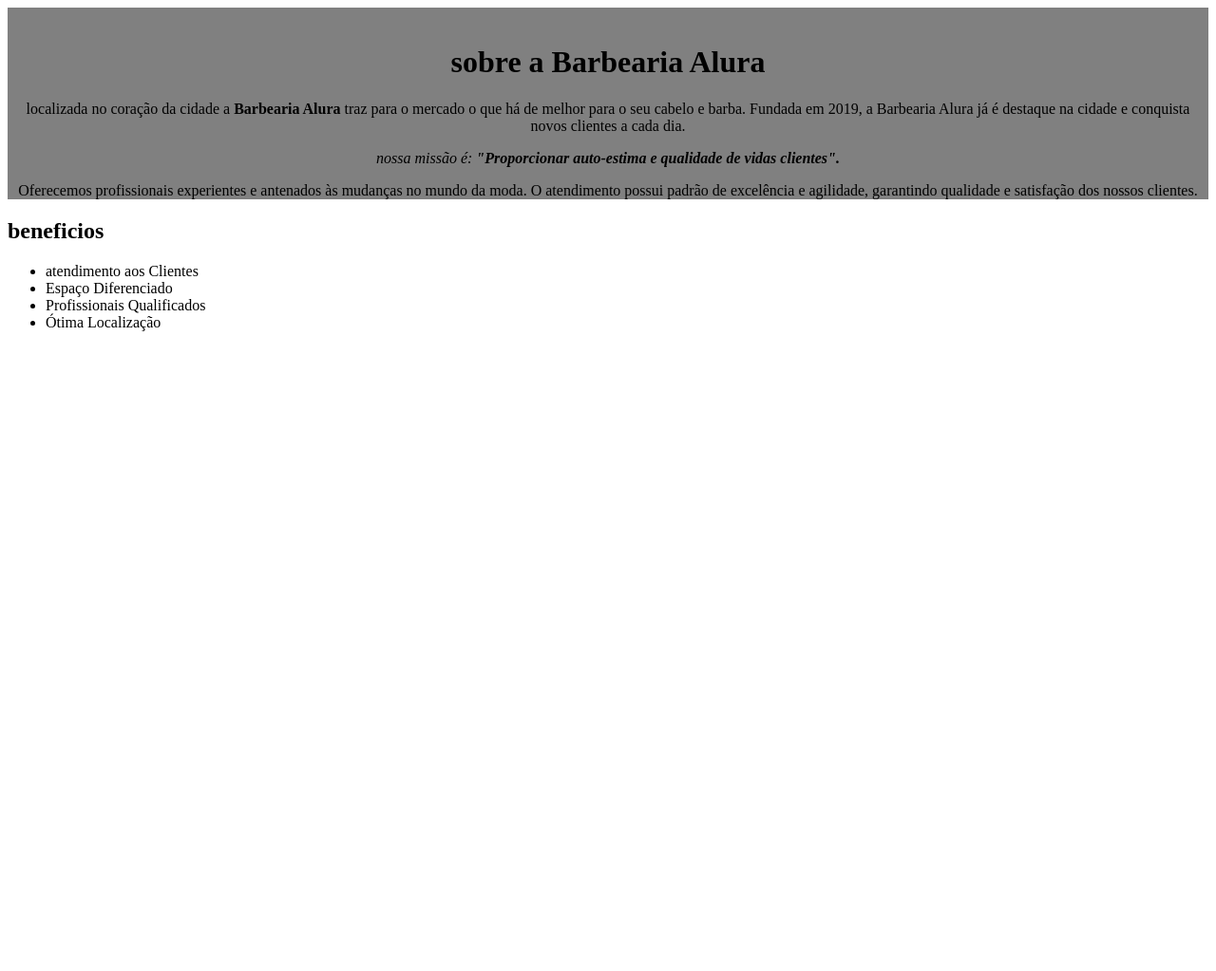
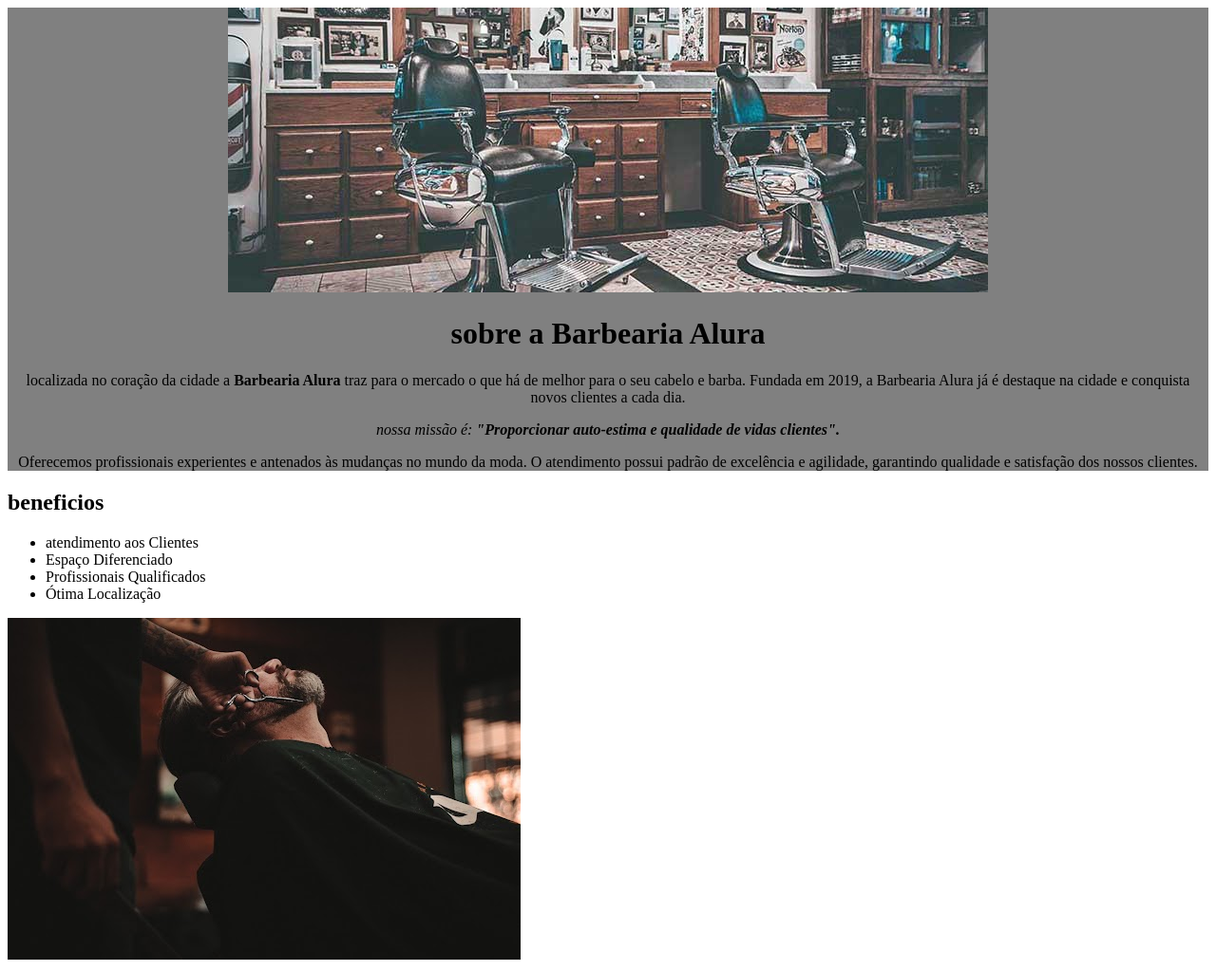
Before and after one commit to solrac2006/CARLOS1ENOTURNO, a plain HTML site: page index.html in a window 1280 px wide. Shown: the whole page at 95% size. Before the commit the page ends 800 px from the top, so only its background shows below. Drawn offline with Linux system fonts and the light colour scheme.

Commit message:
Add files via upload

```diff
--- a/index.html
+++ b/index.html
@@ -41,6 +41,6 @@
        </ul>
 
 
-        <img class="imagem2" src="imagem.jpg" alt="">
+        <img class="imagem2" src="beneficios (1).jpg" alt="">
       </body>
 </html>
```
Also changed, not shown: banner.jpg (added), beneficios (1).jpg (added), beneficios.jpg (added).
